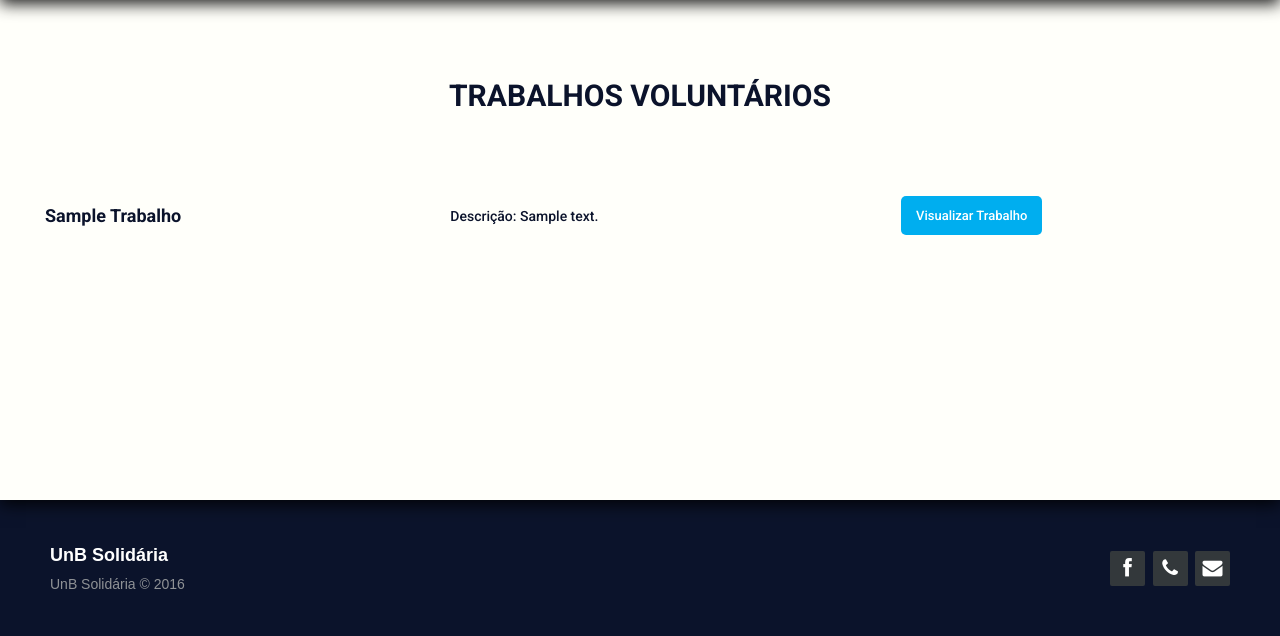
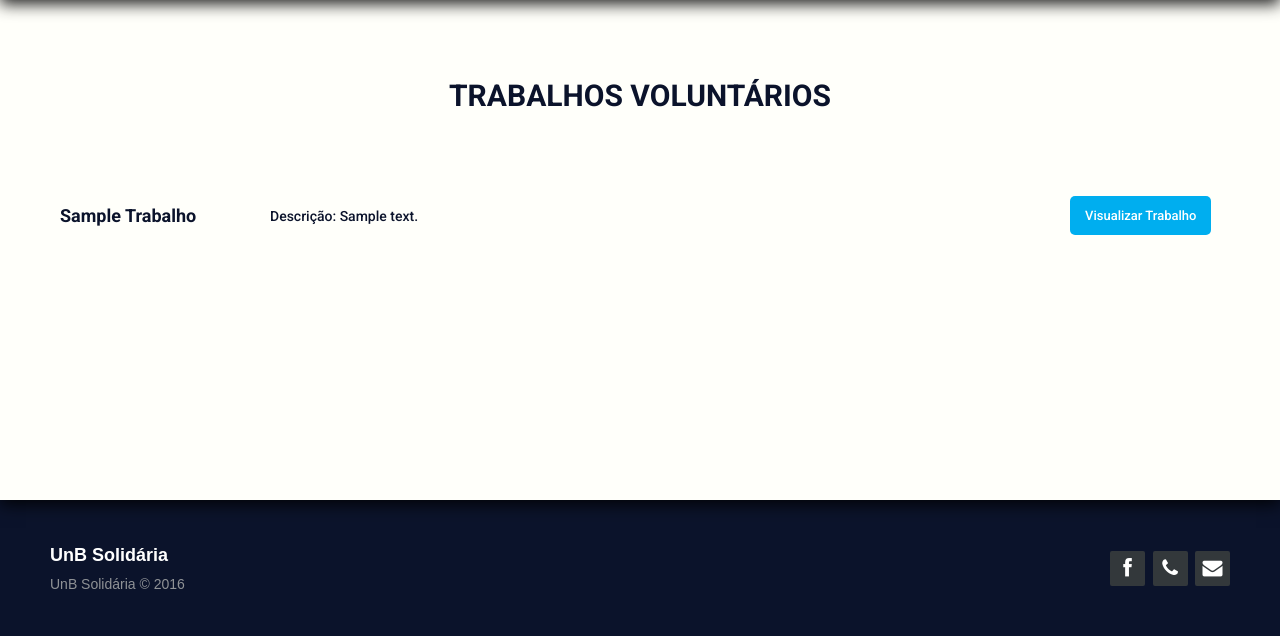
Before and after one commit to s-rafaeldias/UnBSolidaria, a Django app: page /listaTrabalhos/ in a window 1280 px wide. Shown: the part 50-686 px from the top of the page. Run offline with Django 3.2, Linux system fonts and the light colour scheme; a user stored in the database is signed in; tables that the repository leaves empty hold one stand-in row (values such as "Sample post"); some libraries are stand-ins or nearby versions.

Commit message:
Editando lista de trabalhos

```diff
--- a/static/css/unbsolidaria.css
+++ b/static/css/unbsolidaria.css
@@ -280,7 +280,8 @@
   padding-left: 0px;
 }
 .table > tbody > tr > td.tbl-title{
-  padding-left: 5px
+  padding-left: 5px;
+  width: 200px;
 }
 .table tr.odd{
   background: #F9F9F9;
@@ -387,3 +388,8 @@ input[type="password"] {
 .tabela_trabalho tr:nth-child(even) {
     background-color: #dddddd;
 }
+
+.descricao{
+  width: 800px;
+  margin: 20px;
+}
--- a/templates/filtros/trab.html
+++ b/templates/filtros/trab.html
@@ -1,7 +1,7 @@
 {% extends "base.html" %}
 
 {% block content %}
-<div id="trabalho">
+<div id="trabalho" class="container">
 
     <form action="" method="get">
         {{ filter.form.as_p }}
--- a/templates/filtros/trab_user.html
+++ b/templates/filtros/trab_user.html
@@ -2,7 +2,7 @@
 {% extends "base.html" %}
 
 {% block content %}
-<div id="trabalho">
+<div id="trabalho" class="container">
 
     <form action="" method="get">
         {{ filter.form.as_p }}
--- a/templates/filtros/user.html
+++ b/templates/filtros/user.html
@@ -2,7 +2,7 @@
 {% extends "base.html" %}
 
 {% block content %}
-<div id="trabalho">
+<div id="trabalho" class="container">
 
     <form action="" method="get">
         <label for="id_tipo">Tipo:</label>
--- a/templates/trabalhos/listaTrabalhos.html
+++ b/templates/trabalhos/listaTrabalhos.html
@@ -8,13 +8,13 @@
       <h2>Trabalhos Voluntários</h2>
     </div>
     <div class="row jobs">
-        <div class=".col-md-8 ">
-          <div class="job-posts table-responsive">
+        <div class="col-md-12">
+          <div class="table-responsive">
             {% for trabalho in lista_trabalhos %}
               <table class="table">
       	 	  	  <tr>
                   <td class="tbl-title"><h4>{{trabalho.titulo}}</h4></td>
-                  <td><span>Descrição: {{trabalho.descricao}}</span></td>
+                  <td class="descricao"><span>Descrição: {{trabalho.descricao}}</span></td>
                   <td><a href="/visualizarTrabalho/{{trabalho.id}}">Visualizar Trabalho</a></td>
                 </tr>
               </table>
--- a/templates/trabalhos/meusTrabalhos.html
+++ b/templates/trabalhos/meusTrabalhos.html
@@ -15,7 +15,7 @@
               <table class="table">
                 <tr>
                   <td class="tbl-title"><h4>{{trabalho.titulo}}</h4></td>
-                  <td><span>Descrição: {{trabalho.descricao}}</span></td>
+                  <td class="descricao"><span>Descrição: {{trabalho.descricao}}</span></td>
                   <td><a href="/visualizarTrabalho/{{trabalho.id}}">Visualizar Trabalho</a></td>
                 </tr>
               </table>
--- a/unbsolidaria/models.py
+++ b/unbsolidaria/models.py
@@ -65,7 +65,7 @@ class Dia(models.Model):
 
 class Trabalho(models.Model):
     titulo = models.CharField(max_length=45)
-    descricao = models.TextField(max_length=240)
+    descricao = models.TextField(max_length=140)
     data_inicio = models.DateField(auto_now=False, auto_now_add=False)
     data_fim = models.DateField(auto_now=False, auto_now_add=False)
     vagas = models.PositiveIntegerField(default=0)
```
Also changed, not shown: templates/trabalhos/criarTrabalho.html (+20 -7 lines), 1 other file.
